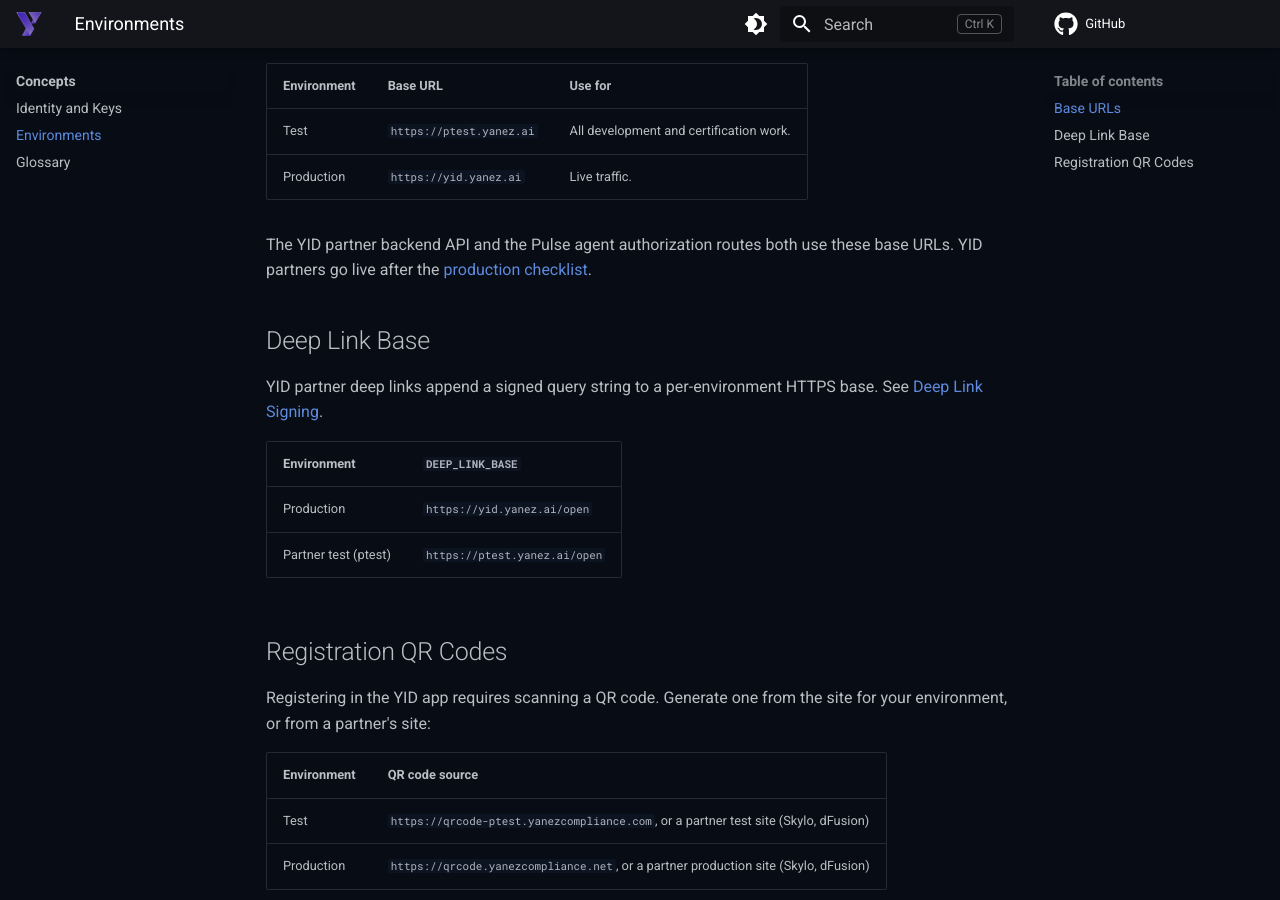
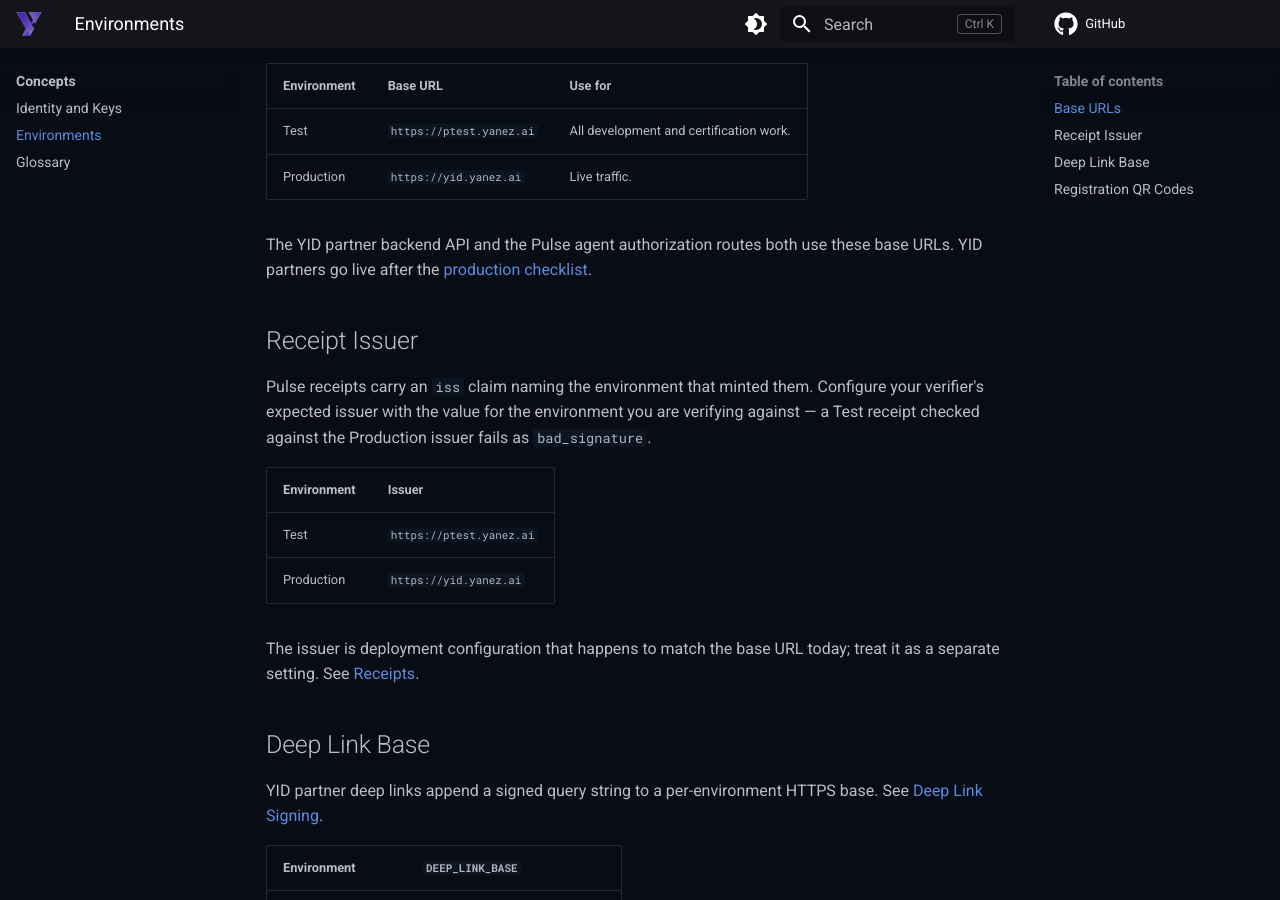
Before and after one commit to yanez-compliance/docs-yanez-ai, an MkDocs documentation site: the page built from docs/concepts/environments.md, in a window 1280 px wide and 900 px high, scrolled down 348 px. Built offline with MkDocs 1.6.1 and Material for MkDocs 9.7.7, drawn with Linux system fonts in a browser that asks for light colours; comment, search, counter and statistics services are not loaded.

Commit message:
docs: user_keys is live everywhere; document base URL and issuer per environment
GET /api/agent/user_keys now ships on Test and Production, so drop the
Development-only callouts and the FeatureUnavailableError note.

Also close two gaps the combined site inherited:

- The Pulse HTTP quickstart never named a base URL. It now does, and links to
  the shared Environments page.
- No page stated the receipt issuer per environment. A Test receipt verified
  against the Production issuer fails as bad_signature, which reads as an
  attack rather than a config error. Environments now lists both.

Includes the SDK version bumps from yanez-agent-authorization that landed
after the docs import: Python 0.1.0b5, TypeScript 0.1.0-beta.6.

Co-Authored-By: Claude Opus 5 <noreply@anthropic.com>

```diff
--- a/docs/concepts/environments.md
+++ b/docs/concepts/environments.md
@@ -13,6 +13,21 @@ Test, and send live traffic to Production.
 The YID partner backend API and the Pulse agent authorization routes both use
 these base URLs. YID partners go live after the
 [production checklist](../yid/production-checklist.md).
+
+## Receipt Issuer
+
+Pulse receipts carry an `iss` claim naming the environment that minted them.
+Configure your verifier's expected issuer with the value for the environment you
+are verifying against — a Test receipt checked against the Production issuer
+fails as `bad_signature`.
+
+| Environment | Issuer |
+| --- | --- |
+| Test | `https://ptest.yanez.ai` |
+| Production | `https://yid.yanez.ai` |
+
+The issuer is deployment configuration that happens to match the base URL today;
+treat it as a separate setting. See [Receipts](../pulse/receipts.md).
 
 ## Deep Link Base
 
```
Also changed, not shown: docs/pulse/http-quickstart.md (+5 -1 lines), docs/pulse/integration-options.md (+1 -1 lines), docs/pulse/user-signed-approvals.md (+5 -12 lines).
